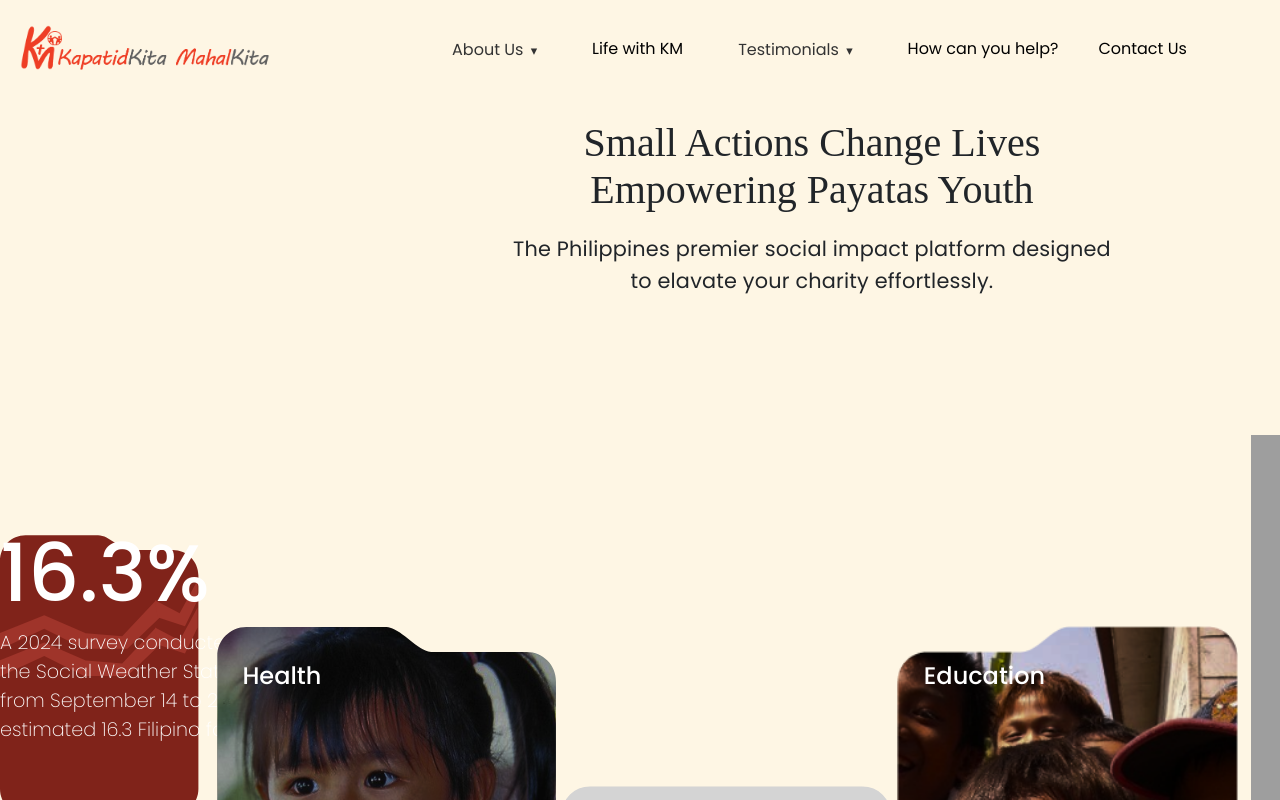
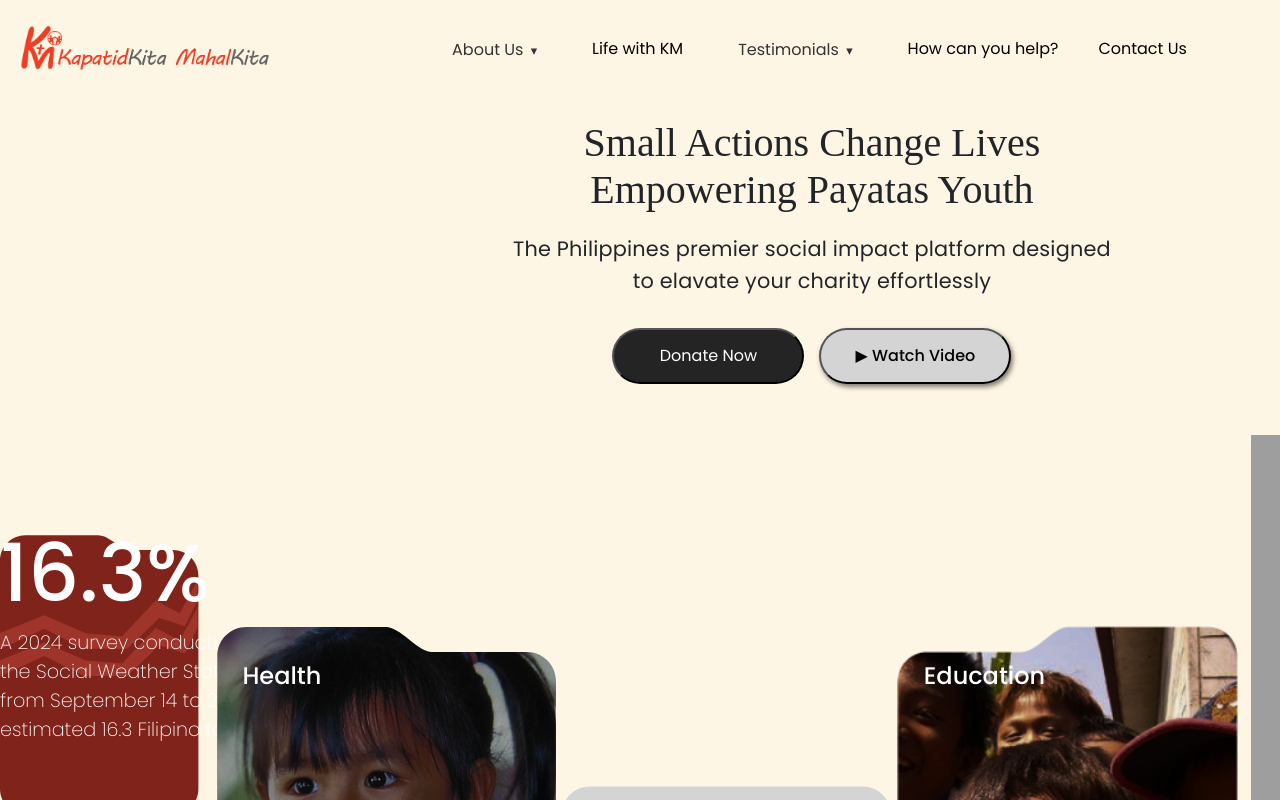
Before and after one commit to axiomproject/kmkk, a React (Vite) app: page / in a window 1280 px wide. Shown: the top 800 px of the page. Built offline with nearby package versions, Linux system fonts and the light colour scheme; grey boxes are pictures that could not be loaded; a web font is replaced by a local one.

Commit message:
home button

```diff
--- a/src/pages/Home.tsx
+++ b/src/pages/Home.tsx
@@ -6,7 +6,7 @@ import footerImage from "../img/footerImage.png"
 import happinessIcon from '../img/happiness.svg';
 import loveIcon from '../img/love.svg';
 import sociallyIcon from '../img/social.svg';
-import gradStory from '../img/gradstory.svg'
+import gradStory from '../img/gradstory.svg';
 import weDo from "../img/wedo.svg";
 import help from "../img/help.svg";
 import highlightBg from "../img/highlightBg.svg"
@@ -32,7 +32,7 @@ const buttons = [
   {
     title: "Small Actions Change Lives Empowering Payatas Youth",
     description:
-      "The Philippines premier social impact platform designed to elavate your charity effortlessly.",
+      "The Philippines premier social impact platform designed to elavate your charity effortlessly",
   },
 
 ];
@@ -62,7 +62,12 @@ const Home = () => {
           <Typography variant="body1" >
             {buttons[0].description}
           </Typography>
+          <div className="donatebutton1">
+          <button className="donatenow">Donate Now</button>
+          <button className="watchvideo">▶ Watch Video</button>
+          </div>
         </div>
+
       </div>
       <div className="page-container">
         <div className="firstcards">
--- a/src/styles/Layout.css
+++ b/src/styles/Layout.css
@@ -176,6 +176,42 @@ font-family: "League Gothic";
       margin-top: 20px;
       font-family: "Poppins";
 
+    }
+    .donatebutton1{
+      display: flex;
+      gap: 15px;
+      justify-content: center;
+      font-family: "Poppins";
+      margin-top: 2rem;
+    }
+    .donatenow  {
+      background-color: #242424;
+      border-radius: 50px;
+      width: 12rem;
+      color: #ffff;
+      height: 3.5rem;
+       &:focus {
+        outline: 1px dotted white;
+        outline-offset: -4px;
+      }
+    }
+    .watchvideo{
+      color: var(--color-snow);
+      background: var(--color-dark);
+      background-color: #D4D4D4;
+      border-radius: 50px;
+      width: 12rem;
+      color: #000;
+      box-shadow: 2px 3px 5px rgba(0, 0, 0, 0.5);;
+      height: 3.5rem;
+       &:focus {
+        outline: 1px dotted white;
+        outline-offset: -10px;
+      }
+    }
+
+    .donatebutton1 .watchvideo{
+      font-weight: 500;
     }
 
     .home-row {
@@ -1170,7 +1206,7 @@ font-family: "League Gothic";
       color: #888;
     }
 
-    button {
+    .Contact button {
       display: inline-block;
       background-color: #FF3D00;
       color: white;
```
